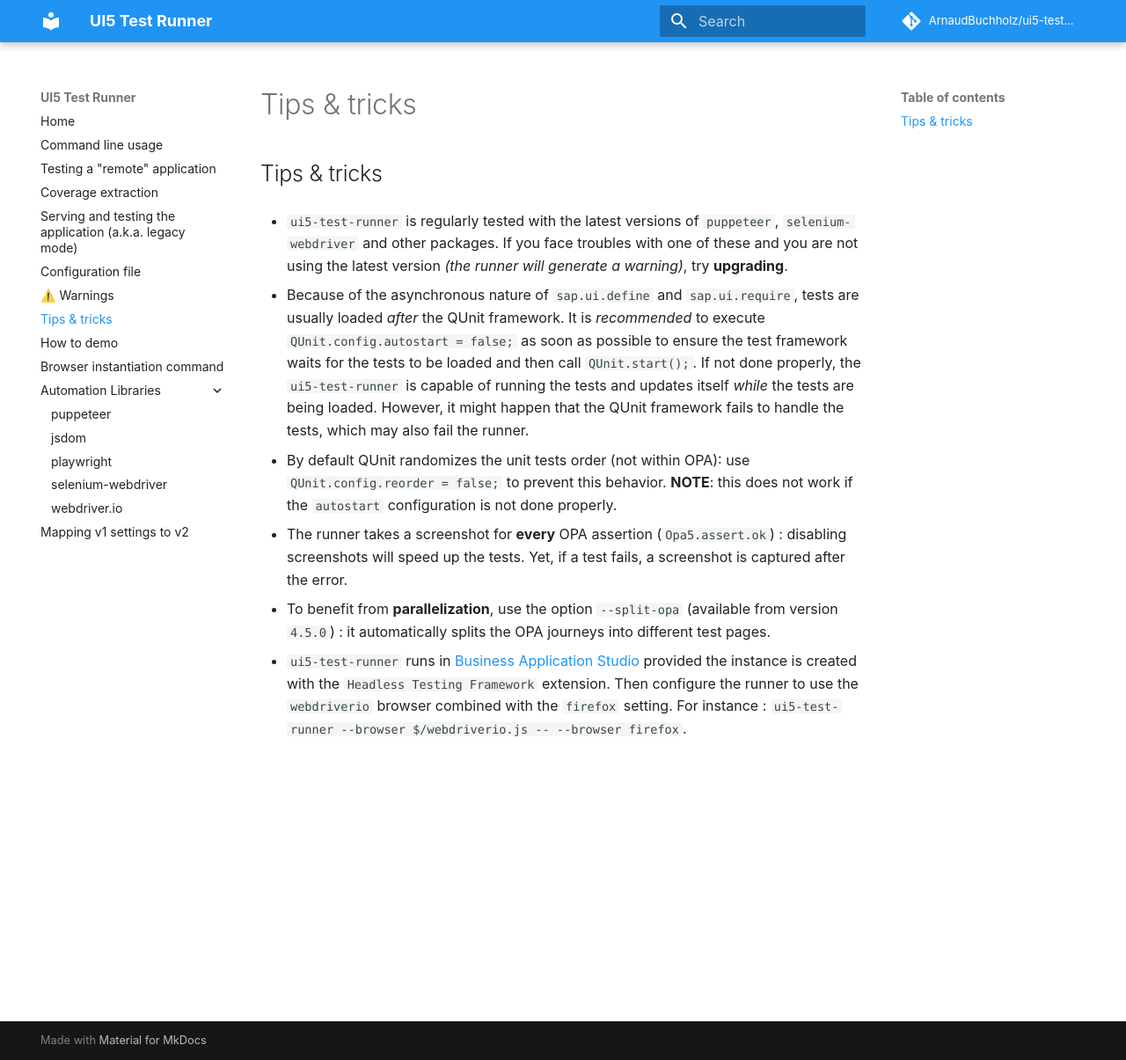
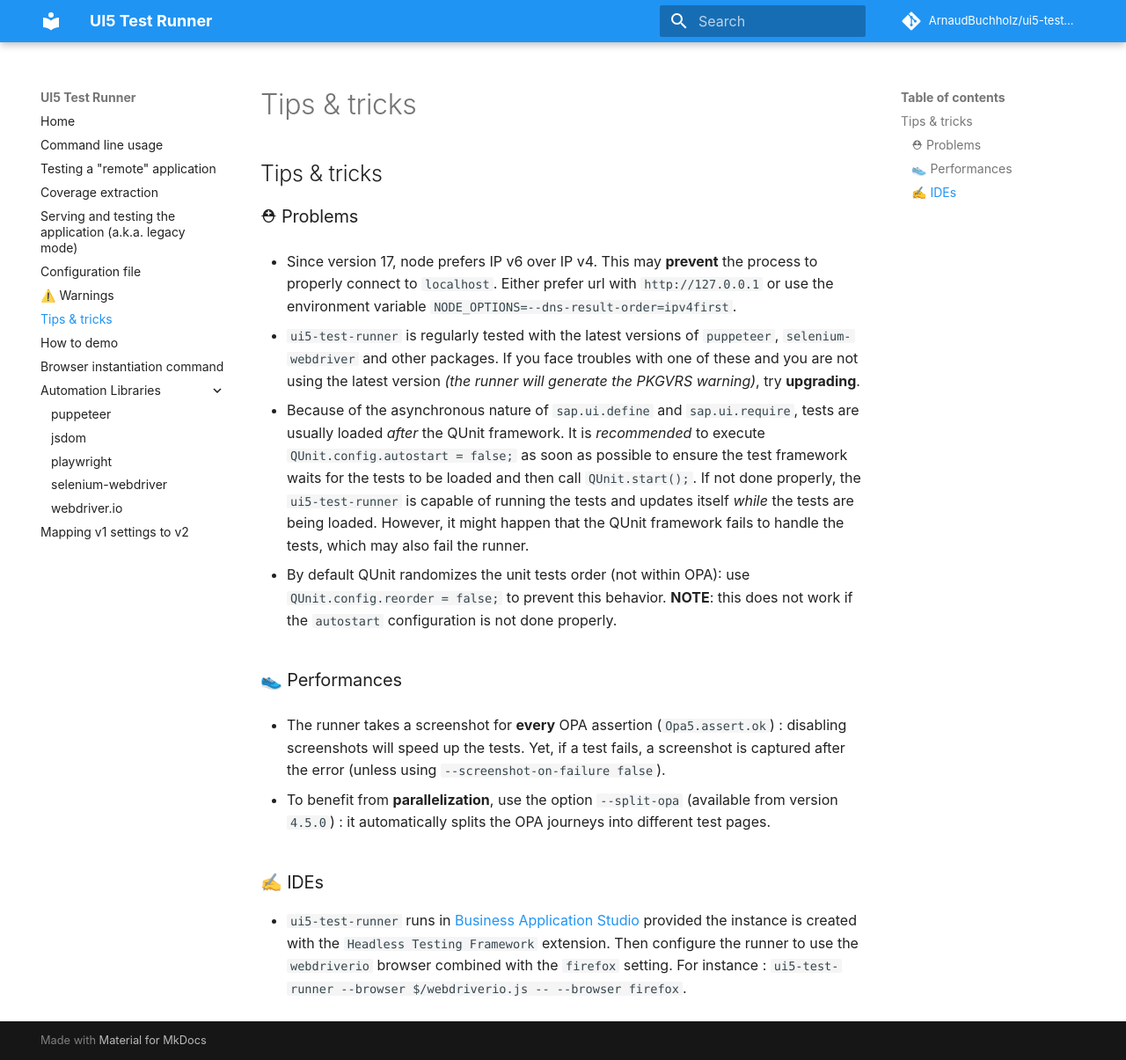
Before and after one commit to ArnaudBuchholz/ui5-test-runner, an MkDocs documentation site: the page built from docs/tipsNtricks.md, in a window 1280 px wide and 1205 px high. Shown: the whole window at 88% size. Built offline with MkDocs 1.6.1 and Material for MkDocs 9.7.7, drawn with Linux system fonts in a browser that asks for light colours; comment, search, counter and statistics services are not loaded.

Commit message:
documentation: re-organize and explain ipv4first

```diff
--- a/docs/tipsNtricks.md
+++ b/docs/tipsNtricks.md
@@ -1,13 +1,21 @@
 ## Tips & tricks
 
-* `ui5-test-runner` is regularly tested with the latest versions of `puppeteer`, `selenium-webdriver` and other packages. If you face troubles with one of these and you are not using the latest version *(the runner will generate a warning)*, try **upgrading**.
+### ⛑ Problems
+
+* Since version 17, node prefers IP v6 over IP v4. This may **prevent** the process to properly connect to `localhost`. Either prefer url with `http://127.0.0.1` or use the environment variable `NODE_OPTIONS=--dns-result-order=ipv4first`.
+
+* `ui5-test-runner` is regularly tested with the latest versions of `puppeteer`, `selenium-webdriver` and other packages. If you face troubles with one of these and you are not using the latest version *(the runner will generate the PKGVRS warning)*, try **upgrading**.
 
 * Because of the asynchronous nature of `sap.ui.define` and `sap.ui.require`, tests are usually loaded *after* the QUnit framework. It is *recommended* to execute `QUnit.config.autostart = false;` as soon as possible to ensure the test framework waits for the tests to be loaded and then call `QUnit.start();`. If not done properly, the `ui5-test-runner` is capable of running the tests and updates itself *while* the tests are being loaded. However, it might happen that the QUnit framework fails to handle the tests, which may also fail the runner.
 
 * By default QUnit randomizes the unit tests order (not within OPA): use `QUnit.config.reorder = false;` to prevent this behavior. **NOTE**: this does not work if the `autostart` configuration is not done properly.
 
-* The runner takes a screenshot for **every** OPA assertion (`Opa5.assert.ok`) : disabling screenshots will speed up the tests. Yet, if a test fails, a screenshot is captured after the error.
+### 👟 Performances
+
+* The runner takes a screenshot for **every** OPA assertion (`Opa5.assert.ok`) : disabling screenshots will speed up the tests. Yet, if a test fails, a screenshot is captured after the error (unless using `--screenshot-on-failure false`).
 
 * To benefit from **parallelization**, use the option `--split-opa` (available from version `4.5.0`) : it automatically splits the OPA journeys into different test pages.
 
+### ✍ IDEs
+
 * `ui5-test-runner` runs in [Business Application Studio](https://www.sap.com/products/technology-platform/business-application-studio.html) provided the instance is created with the `Headless Testing Framework` extension. Then configure the runner to use the `webdriverio` browser combined with the `firefox` setting. For instance : `ui5-test-runner --browser $/webdriverio.js -- --browser firefox`.
```
